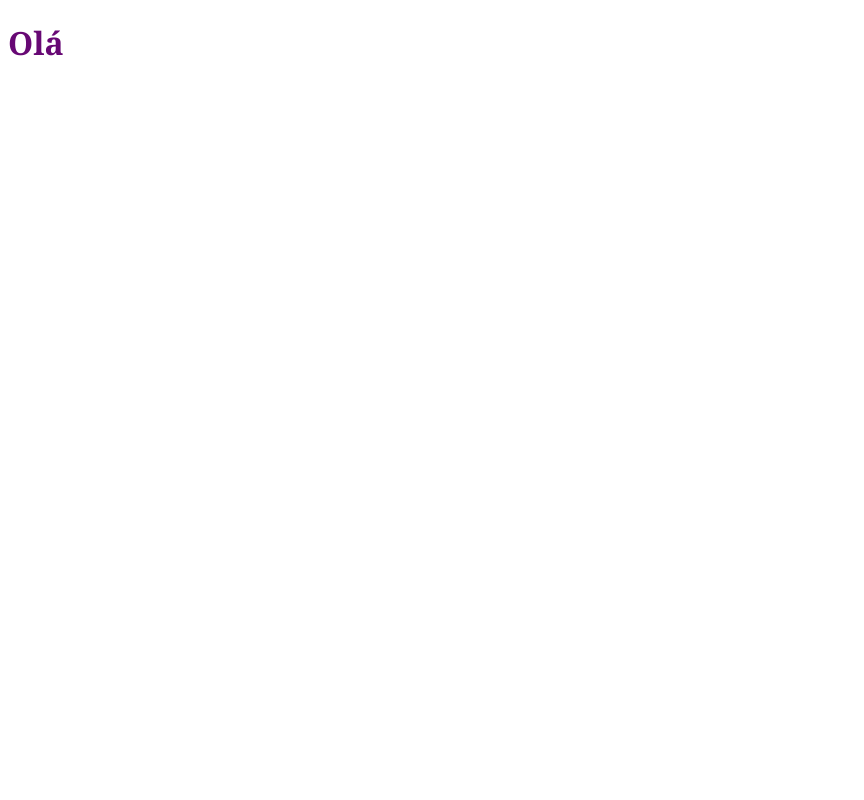
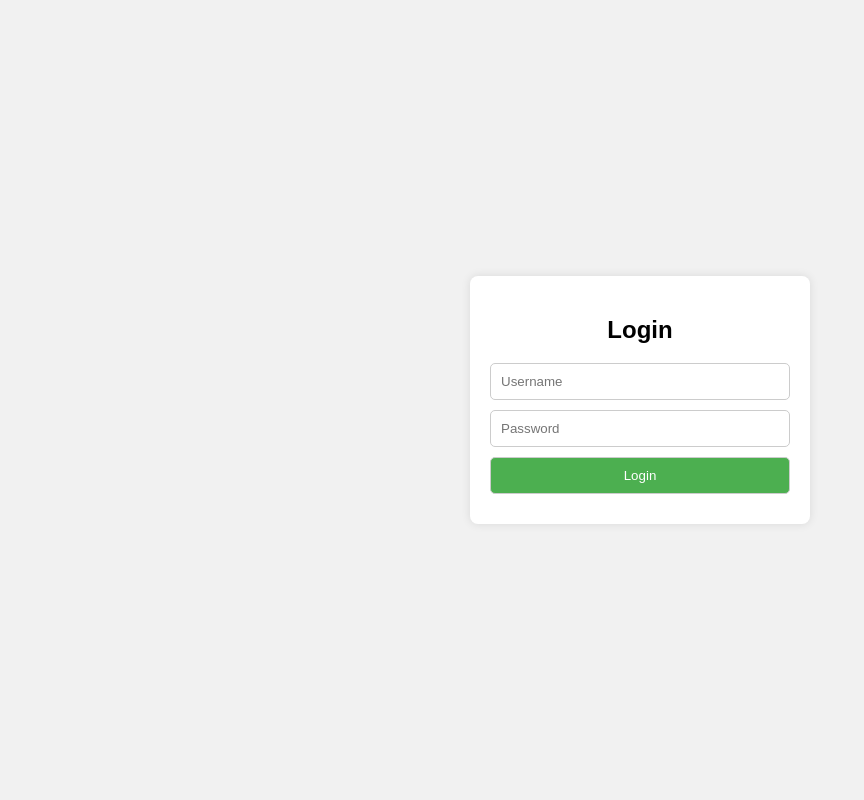
Before and after one commit to flv7x/Site_industra, a Django app: page / in a window 1280 px wide. Before the commit the part shown is almost empty. Shown: the whole page, without its empty margins (0-864 px from the left). Run offline with Django 5.2, Linux system fonts and the light colour scheme.

Commit message:
inserção de estização no html

```diff
--- a/app_industria/templates/usuarios/home.html
+++ b/app_industria/templates/usuarios/home.html
@@ -2,11 +2,65 @@
 <html lang="pt-br">
 <head>
     <meta charset="UTF-8">
-    <meta http-equiv="X-UA-Compatible" content="IE=edge">
     <meta name="viewport" content="width=device-width, initial-scale=1.0">
-    <title>Industria da nova república</title>
+    <!-- <link rel="stylesheet" href="/app_industria/templates/usuarios/style.css"> -->
+    <title>Login</title>
 </head>
 <body>
-    <h1 style="font-family: Georgia, 'Times New Roman', Times, serif; color: rgb(103, 8, 116);">Olá</h1>
+    <div class="login-container">
+        <h2>Login</h2>
+        <form action="#">
+            <input type="text" name="username" placeholder="Username" required>
+            <input type="password" name="password" placeholder="Password" required>
+            <input type="submit" value="Login">
+        </form>
+    </div>
+
+    <style>
+        body {
+            font-family: Arial, sans-serif;
+            margin: 0;
+            padding: 0;
+            display: flex;
+            justify-content: center;
+            align-items: center;
+            height: 100vh;
+            background-color: #f1f1f1;
+        }
+
+        .login-container {
+            background-color: #fff;
+            border-radius: 8px;
+            box-shadow: 0 0 10px rgba(0, 0, 0, 0.1);
+            padding: 20px;
+            width: 300px;
+        }
+
+        .login-container h2 {
+            text-align: center;
+        }
+
+        .login-container input[type="text"],
+        .login-container input[type="password"],
+        .login-container input[type="submit"] {
+            width: 100%;
+            padding: 10px;
+            margin-bottom: 10px;
+            border: 1px solid #ccc;
+            border-radius: 5px;
+            box-sizing: border-box;
+        }
+
+        .login-container input[type="submit"] {
+            background-color: #4caf50;
+            color: #fff;
+            cursor: pointer;
+            transition: background-color 0.3s;
+        }
+
+        .login-container input[type="submit"]:hover {
+            background-color: #45a049;
+        }
+    </style>
 </body>
 </html>
--- a/app_industria/templates/usuarios/js/script.js
+++ /dev/null
@@ -1 +0,0 @@
-console.log("ola");
--- a/app_industria/views.py
+++ b/app_industria/views.py
@@ -2,4 +2,4 @@ from django.shortcuts import render
 # Create your views here.
 
 def home(request):
-    return render(request, 'usuarios/home.html')
+    return render(request, 'usuarios/home.html',)
--- a/industria_web/urls.py
+++ b/industria_web/urls.py
@@ -21,5 +21,5 @@ from app_industria import views
 
 urlpatterns = [
     path('admin/', admin.site.urls),
-    path('', views.home, name= 'home')
+    path('', views.home, name= 'home'),
 ]
```
